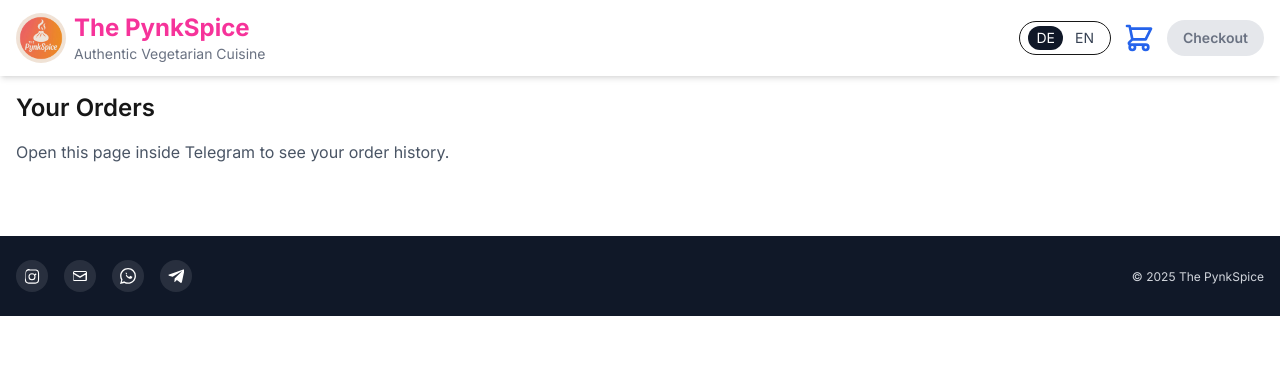
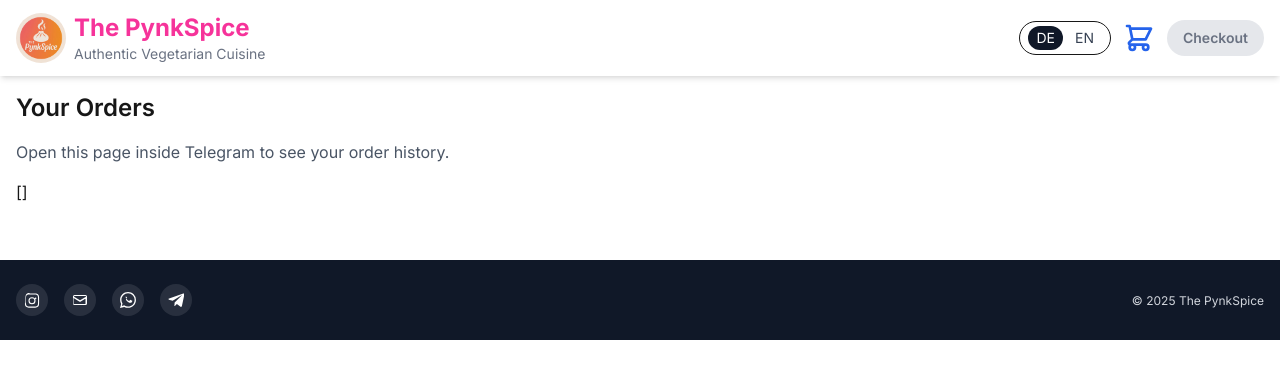
Before and after one commit to pynk-eu/pynkspice-miniapp, a Next.js app: page /orders in a window 1280 px wide. Shown: the top 378 px of the page. Built offline with nearby package versions, Linux system fonts and the light colour scheme.

Commit message:
debug order history

```diff
--- a/src/app/orders/page.tsx
+++ b/src/app/orders/page.tsx
@@ -15,6 +15,7 @@ export default function OrdersPage() {
   const { tg } = useTelegram();
   const [rows, setRows] = useState<OrderRow[]>([]);
   const [error, setError] = useState<string | null>(null);
+  const [rawData, setRawData] = useState<any[]>([]);
   const userId = tg?.initDataUnsafe?.user?.id;
 
   const groupByOrder = useMemo(() => {
@@ -45,6 +46,7 @@ export default function OrdersPage() {
         if (!userId) return;
         const res = await fetch(`/api/orders/by-telegram?userId=${encodeURIComponent(String(userId))}`, { cache: 'no-store' });
         const data = await res.json();
+        setRawData(data);
         if (!res.ok || !data.ok) throw new Error(data.error || 'Failed to load orders');
         if (aborted) return;
         setRows(data.orders || []);
@@ -63,6 +65,9 @@ export default function OrdersPage() {
       {!userId && (
         <p className="text-gray-600">Open this page inside Telegram to see your order history.</p>
       )}
+      {
+        JSON.stringify(rawData)
+      }
       {error && <p className="text-red-600">{error}</p>}
       {userId && !error && groupByOrder.length === 0 && (
         <p className="text-gray-600">No orders yet.</p>
```
